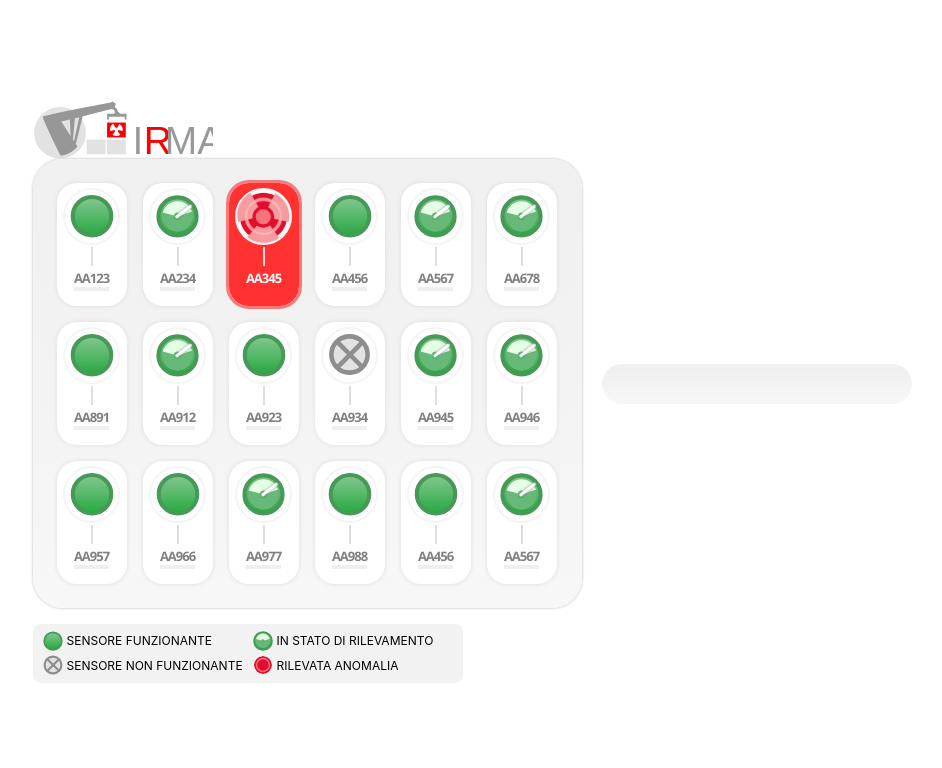
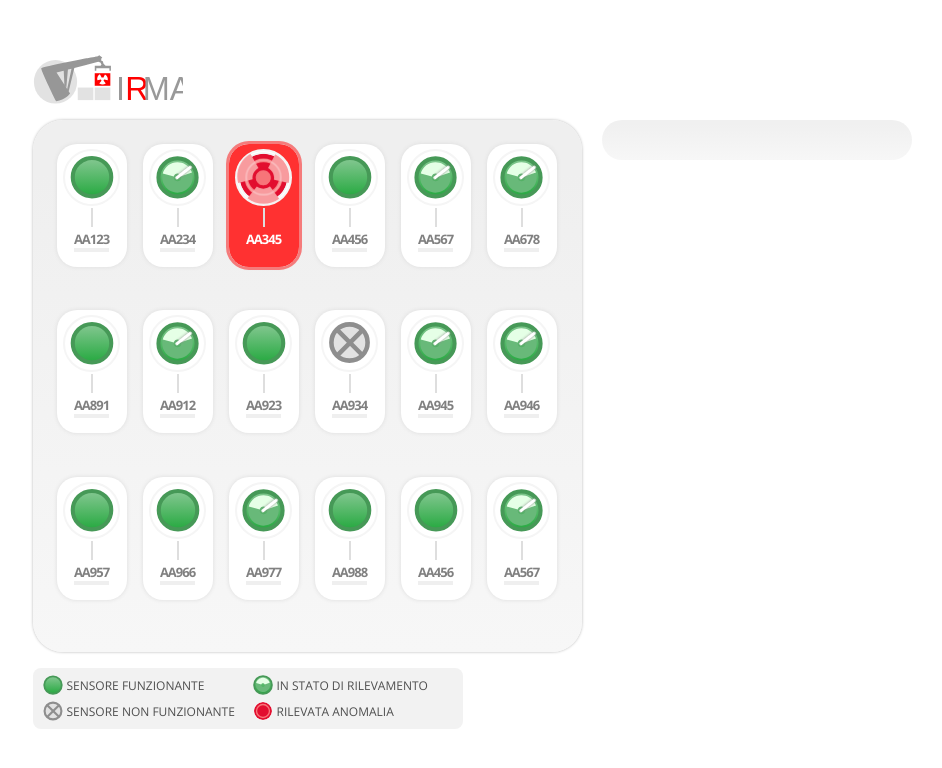
Before and after one commit to monemasrl/irma-ui, a React (Create React App) app: page / in a window 1280 px wide. Shown: the top 768 px of the page, without its empty margins (168-1110 px from the left). Built offline with nearby package versions, Linux system fonts and the light colour scheme.

Commit message:
footer e dimensioni box al caricamento

```diff
--- a/src/App.css
+++ b/src/App.css
@@ -27,7 +27,7 @@
   display: flex;
   align-items: start;
   justify-content: center;
-  align-items: center;
+  align-items: start;
   font-family: 'Open Sans regular';
   color: #4f4f4f;
 }
--- a/src/App.js
+++ b/src/App.js
@@ -35,10 +35,14 @@ function App() {
       <main>
         <Header />
         <div className='wrapper-content'>
-          <Dashboard data={data} stakerClicked = {stakerClicked} setStakerClicked={setStakerClicked}  />
+
+          <div>
+            <Dashboard data={data} stakerClicked = {stakerClicked} setStakerClicked={setStakerClicked}  />
+            <Footer />
+          </div>
           <BoxDati stakerClicked={stakerClicked} dati = {data.data ? data.data[stakerClicked] : {}} />
         </div>
-        <Footer />
+
       </main>
     </div>
   );
--- a/src/components/boxdati/boxDati.module.css
+++ b/src/components/boxdati/boxDati.module.css
@@ -29,17 +29,17 @@
 .stato {
   display: flex;
   margin-top: 20px;
-
   padding: 23px 15px;
   border-bottom: 3px dotted #74b482;
   margin-bottom: 1rem;
+  background: #f8f8f8;
 }
 .stato img {
   width: 20px;
   margin-top: 3px;
 }
 .label {
-  font-family: "Open Sans Semibold";
+  font-family: "Open Sans Bold";
   text-transform: uppercase;
   letter-spacing: -1px;
   font-size: 50px;
@@ -52,9 +52,11 @@
     font-size: 1.1rem;
     display: inline-block;
     vertical-align: middle;
+    margin-right: 3px;
 }
+
 .ok .label {
-  color: green;
+  color: #4d9a4d;
 }
 .off .label {
   color: gray;
@@ -63,7 +65,7 @@
   color: #ff3130;
 }
 .rec .label {
-  color: green;
+  color: #4d9a4d;
 }
 
 
@@ -95,7 +97,7 @@
   line-height: 1;
 }
 .bloccoDati .datoInterno {
-  font-size: 40px;
+  font-size: 36px;
   line-height: 1;
   text-align: right;
 }
--- a/src/components/dashboard/dashboard.jsx
+++ b/src/components/dashboard/dashboard.jsx
@@ -18,8 +18,8 @@ function Dashboard({ data, stakerClicked, setStakerClicked }) {
                         setStakerClicked={setStakerClicked}
                         stakerClicked={stakerClicked}
                     />)
+
             })}
-
         </div>
     )
 }
--- a/src/components/dashboard/dashboard.module.css
+++ b/src/components/dashboard/dashboard.module.css
@@ -2,10 +2,11 @@
     display: flex;
     flex-wrap: wrap;
     max-width: 517px;
+    min-height: 500px;
     position: relative;
     box-shadow: 0 0 3px #b4b4b4;
     border-radius: 30px;
     padding: 1rem;
     background-color: #efefef;
-    background:linear-gradient(180deg,rgba(240,240,240) 10%, rgb(247, 247, 247) 100%);
+    background:linear-gradient(180deg,rgba(239,239,239) 10%, rgb(247, 247, 247) 100%);
 }
--- a/src/components/header/header.module.css
+++ b/src/components/header/header.module.css
@@ -1,8 +1,9 @@
 .header {
   display: flex;
   justify-content: space-between;
+  margin-bottom: 1rem;
 }
 
 .logo {
-  max-width: 180px;
+  max-width: 150px;
 }
```
